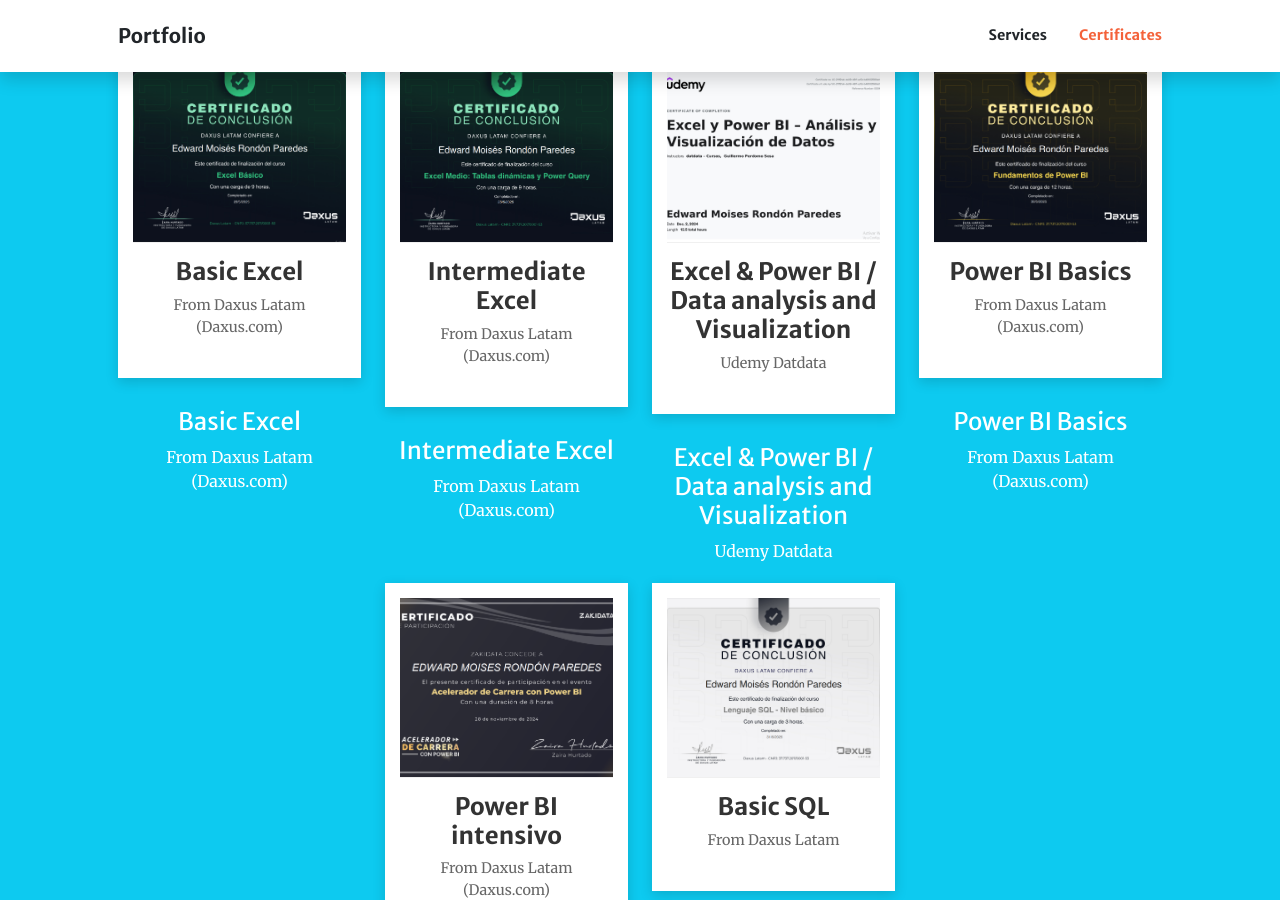
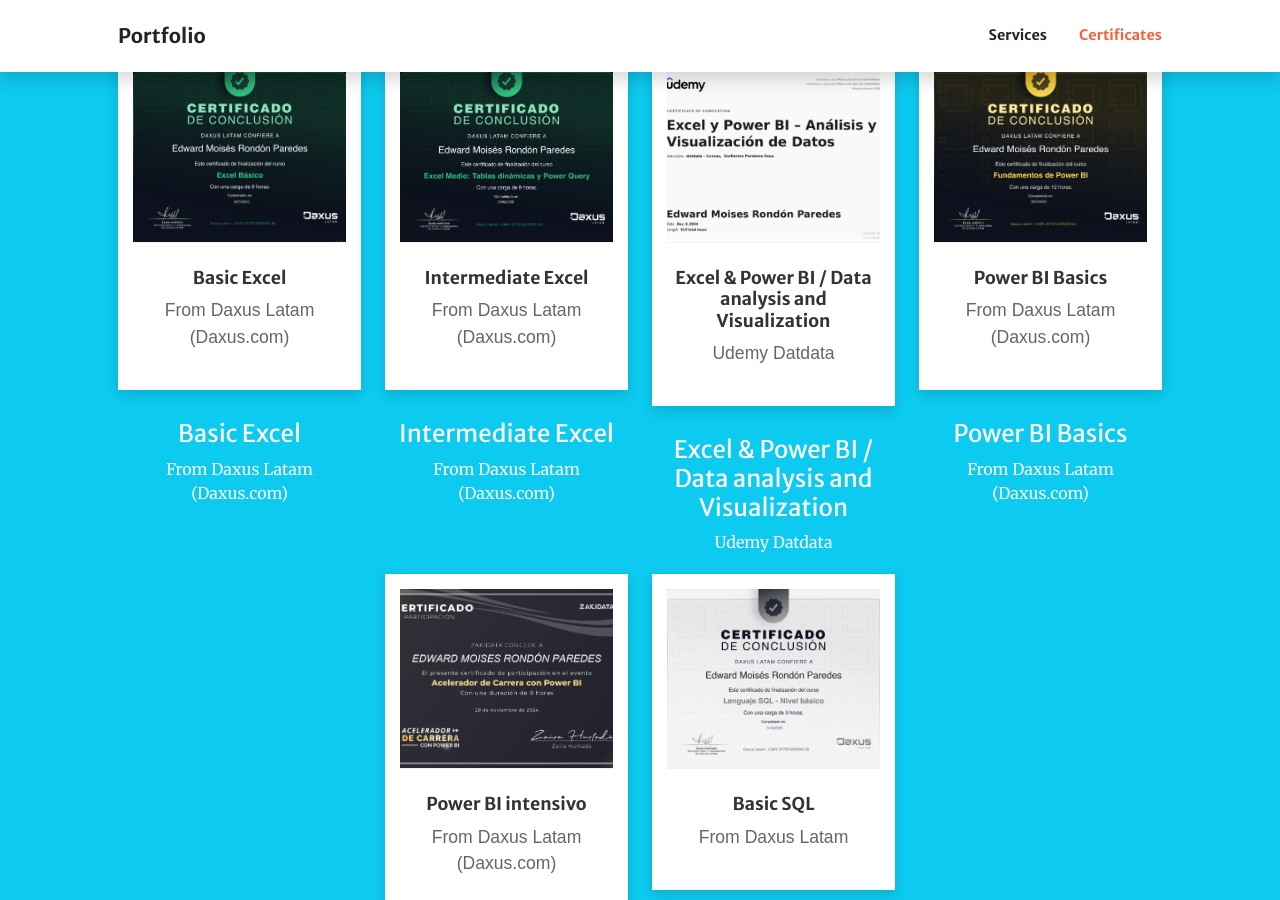
Before and after one commit to Edward-R-analytics/Portfolio, a Jekyll site: the page built from index.md, in a window 1280 px wide and 900 px high, scrolled down 2846 px. Built offline with Jekyll 4.4.1, drawn with Linux system fonts in a browser that asks for light colours; comment, search, counter and statistics services are not loaded.

Commit message:
otra vez

```diff
--- a/_includes/members.html
+++ b/_includes/members.html
@@ -11,7 +11,8 @@
                              box-shadow: 0 4px 12px rgba(0,0,0,0.15);
                              transition: all 0.3s ease;
                              position: relative;
-                             margin-bottom: 30px;">
+                             margin-bottom: 30px;
+                             font-family: Arial, sans-serif;"> <!-- Añade fuente consistente -->
   <img class="text-primary" src="{{ member.image }}" alt="{{ member.title }}"
        style="border-radius: 0;
               width: 100%;
@@ -19,8 +20,8 @@
               object-fit: cover;
               border-bottom: 1px solid #f0f0f0;
               margin-bottom: 15px;">
-  <h3 class="h4 mb-2" style="color: #333; font-weight: 600;">{{ member.title }}</h3>
-  <p class="mb-0" style="color: #666; font-size: 0.9rem;">{{ member.text }}</p>
+  <h3 class="h4 mb-2" style="color: #333; font-weight: 600; font-size: 1.1rem; margin: 10px 0;">{{ member.title }}</h3>
+  <p class="mb-0" style="color: #666; font-size: 1.1rem; margin: 0;">{{ member.text }}</p>
 </div>
           <h3 class="h4 mb-2">{{ member.title }}</h3>
           <p class="text-white mb-0">{{ member.text }}</p>
```
